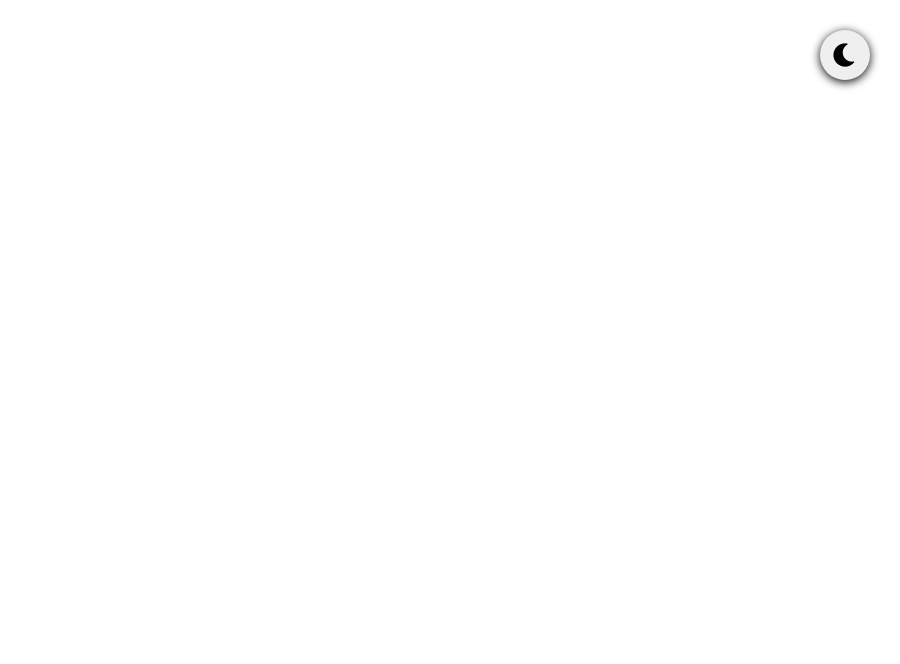
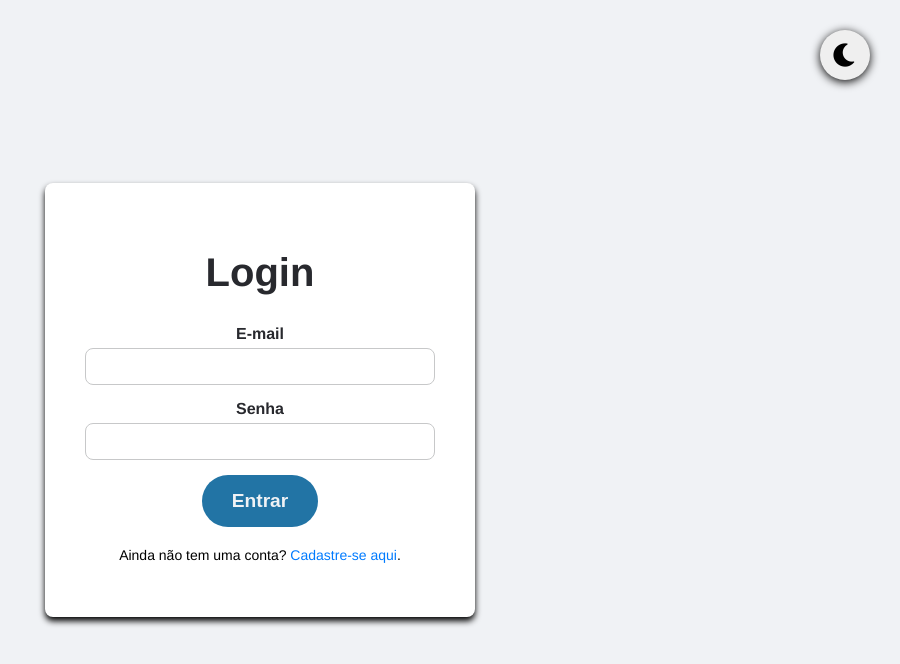
Before and after one commit to lima-bryan/Teste-Sistema-de-Tarefas-Multiempresa, a Vue app in the folder frontend/: page /login#/register in a window 1280 px wide. Before the commit this address led to /login#/login. Shown: the top 664 px of the page, without its empty margins (380-1280 px from the left). Built offline with nearby package versions, Linux system fonts and the light colour scheme.

Commit message:
feat: add rota para view de login, register e task com proteção de autenticação

```diff
--- a/frontend/src/router/index.js
+++ b/frontend/src/router/index.js
@@ -1,27 +1,62 @@
-import Vue from 'vue'
-import VueRouter from 'vue-router'
-import HomeView from '../views/HomeView.vue'
+import Vue from "vue";
+import VueRouter from "vue-router";
+import LoginPage from "../views/LoginPage.vue";
+import RegisterPage from "../views/RegisterPage.vue";
+import TasksPage from "../views/TasksPage.vue";
 
-Vue.use(VueRouter)
+Vue.use(VueRouter);
 
 const routes = [
   {
-    path: '/',
-    name: 'home',
-    component: HomeView
+    path: "/login",
+    name: "LoginPage",
+    component: LoginPage,
   },
   {
-    path: '/about',
-    name: 'about',
-    // route level code-splitting
-    // this generates a separate chunk (about.[hash].js) for this route
-    // which is lazy-loaded when the route is visited.
-    component: () => import(/* webpackChunkName: "about" */ '../views/AboutView.vue')
-  }
-]
+    path: "/register",
+    name: "RegisterPage",
+    component: RegisterPage,
+  },
+  {
+    path: "/tasks",
+    name: "TasksPage",
+    component: TasksPage,
+    meta: {
+      requiresAuth: true,
+    },
+  },
+  //Rota coringa serve para lidar com rotas n encontradas
+  {
+    path: "*",
+    redirect: () => {
+      const loggedin = localStorage.getItem("user_token");
+      if (loggedin) {
+        return { name: "TasksPage" };
+      }
+      return { name: "LoginPage" };
+    },
+  },
+];
 
 const router = new VueRouter({
-  routes
-})
+  mode: "history",
+  base: process.env.BASE_URL,
+  routes,
+});
 
-export default router
+// Comentário para desabilitar o linter para esta linha
+// eslint-disable-next-line no-unused-vars
+router.beforeEach((to, from, next) => {
+  const loggedin = localStorage.getItem("user_token");
+  const requiresAuth = to.matched.some((record) => record.meta.requiresAuth);
+
+  if (requiresAuth && !loggedin) {
+    next({ name: "LoginPage" });
+  } else if (to.name === "LoginPage" && loggedin) {
+    next({ name: "TasksPage" });
+  } else {
+    next();
+  }
+});
+
+export default router;
```
